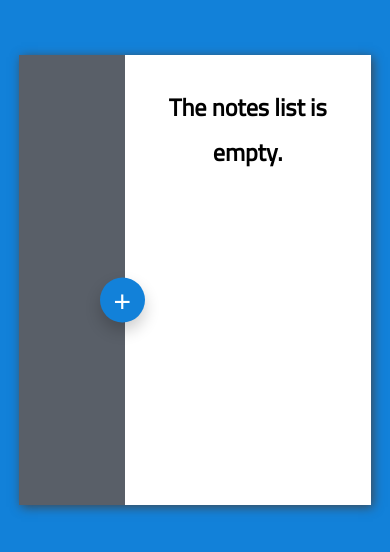
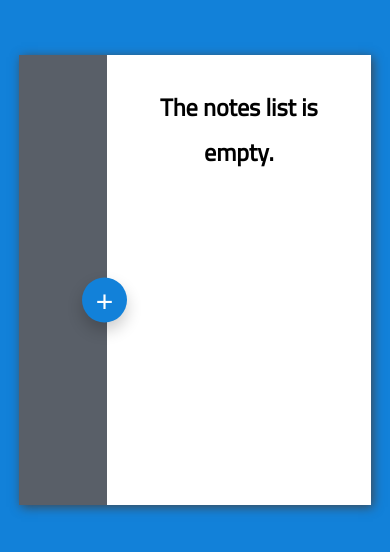
Before and after one commit to Adham-Elias-Botrous/react_notes_app, a React (Create React App) app: page / in a window 390 px wide. Shown: the top 552 px of the page. Built offline with nearby package versions, Linux system fonts and the light colour scheme.

Commit message:
add new props to enable conditional styling

```diff
--- a/src/App.css
+++ b/src/App.css
@@ -126,6 +126,12 @@ button:active {
   min-width: 250px;
   border-radius: 5px;
 }
+.full-width {
+  width: 100%;
+}
+.disappear {
+  display: none;
+}
 
 .alert-container ul {
   font-size: 14px;
@@ -133,14 +139,7 @@ button:active {
   color: #fff;
 }
 
-@media (max-width: 600px) {
-  .notes-section {
-    width: 30%;
-  }
-  .preview-section {
-    width: 70%;
-    padding: 10px 30px;
-  }
+@media (max-width: 400px) {
   .btn-div {
     flex-direction: column;
   }
--- a/src/App.js
+++ b/src/App.js
@@ -143,7 +143,7 @@ class App extends Component {
     } = this.state;
     return (
       <div className="App">
-        <Notes>
+        <Notes editing={editing} creating={creating}>
           <NotesList>
             {notes.map(note => (
               <Note
@@ -160,7 +160,7 @@ class App extends Component {
             </button>
           )}
         </Notes>
-        <Preview>
+        <Preview editing={editing} creating={creating}>
           {creating ? (
             <NoteForm
               formTitle="Add a  new note"
--- a/src/components/Notes/Notes.js
+++ b/src/components/Notes/Notes.js
@@ -1,5 +1,10 @@
 import React from 'react';
 
 export const Notes = props => {
-  return <div className="notes-section">{props.children}</div>;
+  const { editing, creating, children } = props;
+  return (
+    <div className={!creating && !editing ? 'notes-section' : ' disappear'}>
+      {children}
+    </div>
+  );
 };
--- a/src/components/Preview/Preview.js
+++ b/src/components/Preview/Preview.js
@@ -1,6 +1,16 @@
 import React from 'react';
 
 const Preview = props => {
-  return <div className="preview-section">{props.children}</div>;
+  const { editing, creating, children } = props;
+  return (
+    <div
+      className={
+        !creating && !editing
+          ? 'preview-section'
+          : ' preview-section full-width'
+      }>
+      {children}
+    </div>
+  );
 };
 export default Preview;
```
